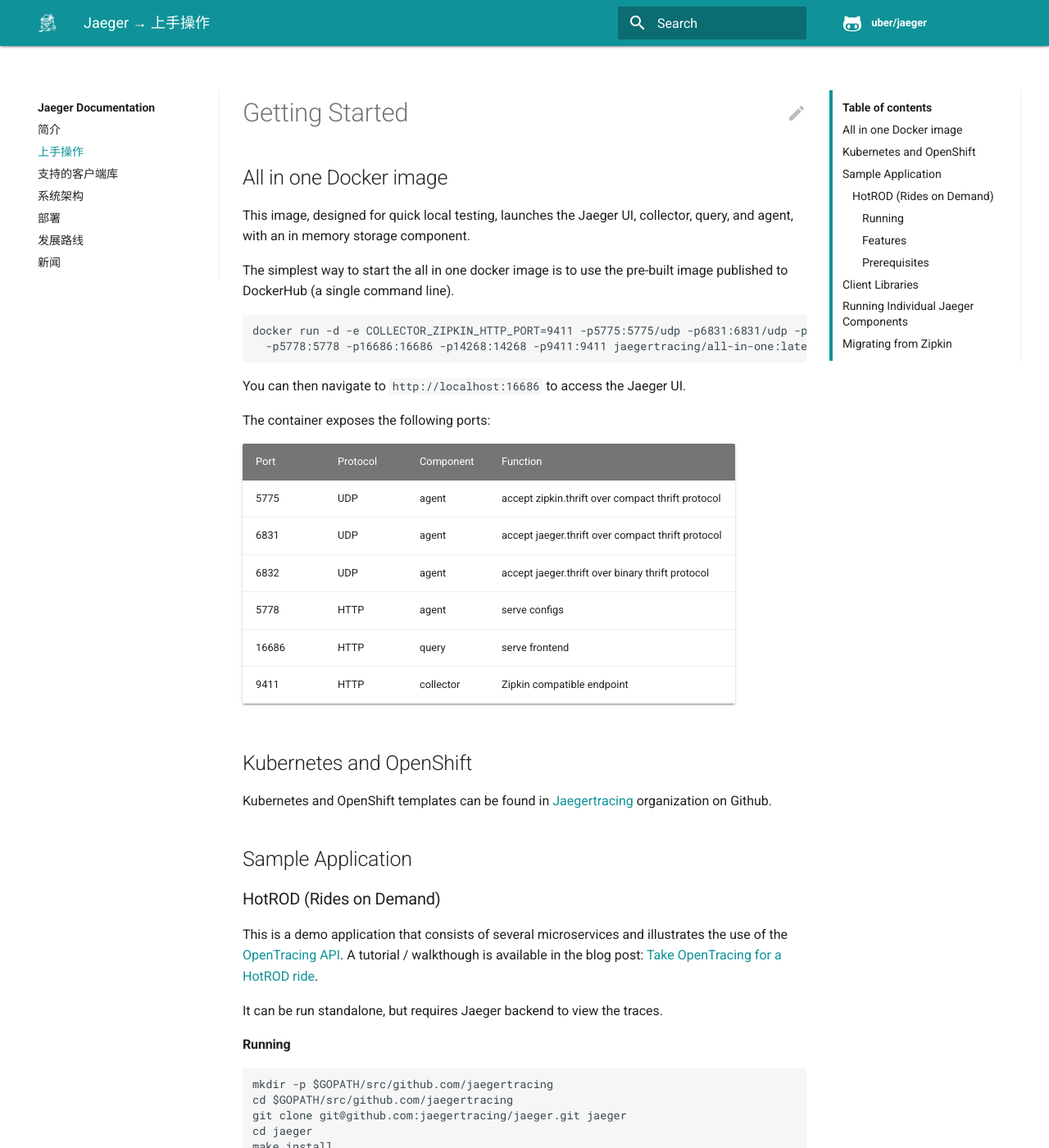
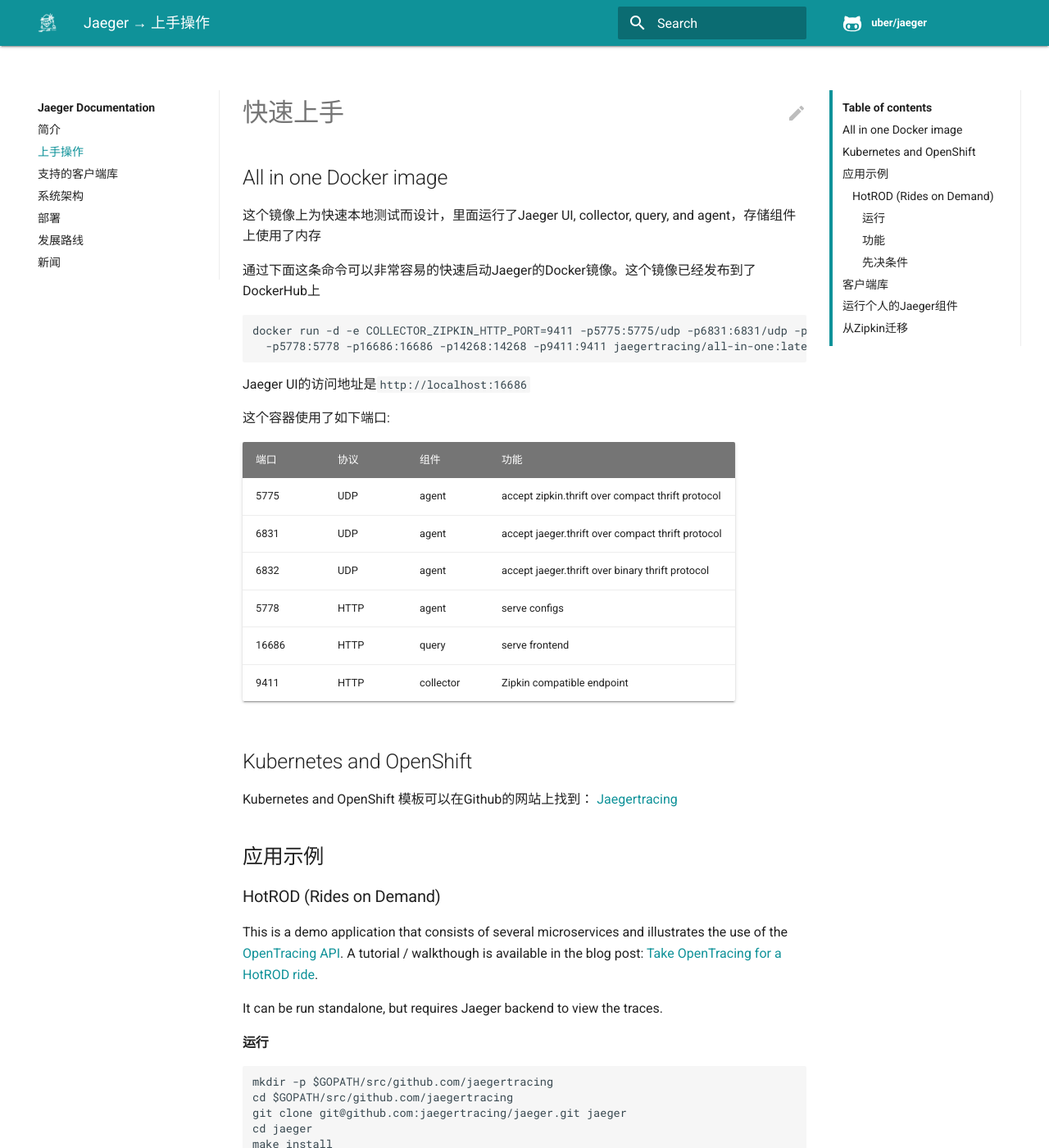
Before and after one commit to Corey-Wang/jaeger-docs-zh-cn, an MkDocs documentation site: the page built from docs/getting_started.md, in a window 1280 px wide and 1400 px high. Shown: the whole window at 82% size. Built offline with MkDocs 1.6.1, drawn with Linux system fonts in a browser that asks for light colours; comment, search, counter and statistics services are not loaded; old or Windows-style settings are respelled for this version of MkDocs; some of the changed text lies outside the part shown.

Commit message:
架构翻译

````diff
--- a/docs/getting_started.md
+++ b/docs/getting_started.md
@@ -1,21 +1,20 @@
-# Getting Started
+# 快速上手
 
 ## All in one Docker image
 
-This image, designed for quick local testing, launches the Jaeger UI, collector, query, and agent, with an in memory storage component.
+这个镜像上为快速本地测试而设计，里面运行了Jaeger UI, collector, query, and agent，存储组件上使用了内存
 
-The simplest way to start the all in one docker image is to use the pre-built image published to DockerHub (a single command line).
+通过下面这条命令可以非常容易的快速启动Jaeger的Docker镜像。这个镜像已经发布到了DockerHub上
 
 ```bash
 docker run -d -e COLLECTOR_ZIPKIN_HTTP_PORT=9411 -p5775:5775/udp -p6831:6831/udp -p6832:6832/udp \
   -p5778:5778 -p16686:16686 -p14268:14268 -p9411:9411 jaegertracing/all-in-one:latest
 ```
+Jaeger UI的访问地址是`http://localhost:16686`
 
-You can then navigate to `http://localhost:16686` to access the Jaeger UI.
+这个容器使用了如下端口:
 
-The container exposes the following ports:
-
-Port | Protocol | Component | Function
+端口 | 协议 | 组件 | 功能
 ---- | -------  | --------- | ---
 5775 | UDP      | agent     | accept zipkin.thrift over compact thrift protocol
 6831 | UDP      | agent     | accept jaeger.thrift over compact thrift protocol
@@ -26,10 +25,9 @@ Port | Protocol | Component | Function
 
 
 ## Kubernetes and OpenShift
-Kubernetes and OpenShift templates can be found in [Jaegertracing](https://github.com/jaegertracing/) organization on
-Github.
+Kubernetes and OpenShift 模板可以在Github的网站上找到： [Jaegertracing](https://github.com/jaegertracing/)
 
-## Sample Application
+## 应用示例
 
 ### HotROD (Rides on Demand)
 
@@ -41,7 +39,7 @@ A tutorial / walkthough is available in the blog post:
 It can be run standalone, but requires Jaeger backend to view the
 traces.
 
-#### Running
+#### 运行
 
 ```bash
 mkdir -p $GOPATH/src/github.com/jaegertracing
@@ -53,10 +51,10 @@ cd examples/hotrod
 go run ./main.go all
 ```
 
-Then navigate to `http://localhost:8080`.
+然后浏览器访问 `http://localhost:8080`.
 
 
-#### Features
+#### 功能
 
 -   Discover architecture of the whole system via data-driven dependency
     diagram.
@@ -71,18 +69,18 @@ Then navigate to `http://localhost:8080`.
 -   Use open source libraries with OpenTracing integration to get
     vendor-neutral instrumentation for free.
 
-#### Prerequisites
+#### 先决条件
 
--   You need Go 1.9 or higher installed on your machine.
--   Requires a [running Jaeger backend](#all-in-one-docker-image) to view the traces.
+-   必须安装了Go 1.9或更高的版本
+-   为了查看traces信息，需要运行[后台运行Jaeger](#all-in-one-docker-image)镜像
 
-## Client Libraries
+## 客户端库
 
-Look [here](client_libraries.md).
+请查看 [传送门](client_libraries.md).
 
-## Running Individual Jaeger Components
-Individual Jaeger backend components can be run from source.
-They all have their `main.go` in the `cmd` folder. For example, to run the `jaeger-agent`:
+## 运行个人的Jaeger组件
+Jaeger后端组件可以通过源码的方式来运行
+在`cmd`目录下包含这些组件的入口程序 `main.go`, 举个例子，运行`Jaeger-agent`的命令如下
 
 ```bash
 mkdir -p $GOPATH/src/github.com/jaegertracing
@@ -93,13 +91,12 @@ make install
 go run ./cmd/agent/main.go
 ```
 
-## Migrating from Zipkin
+## 从Zipkin迁移
 
-Collector service exposes Zipkin compatible REST API `/api/v1/spans` and `/api/v2/spans` for both
-JSON and thrift encoding.
-By default it's disabled. It can be enabled with `--collector.zipkin.http-port=9411`.
+Collector服务提供了公开的兼容Zipkin Rest API `/api/v1/spans` and `/api/v2/spans` ，支持JSON和thrift两个格式
+但是，默认配置下上关闭的，需要通过`--collector.zipkin.http-port=9411`参数来激活使用
 
-Zipkin Thrift IDL file can be found in [jaegertracing/jaeger-idl](https://github.com/jaegertracing/jaeger-idl/blob/master/thrift/zipkincore.thrift).
-It's compatible with [openzipkin/zipkin-api](https://github.com/openzipkin/zipkin-api/blob/master/thrift/zipkinCore.thrift)
+Zipkin Thrift 接口语言描述在这里： [jaegertracing/jaeger-idl](https://github.com/jaegertracing/jaeger-idl/blob/master/thrift/zipkincore.thrift).
+他和Zipkin官方的 [openzipkin/zipkin-api](https://github.com/openzipkin/zipkin-api/blob/master/thrift/zipkinCore.thrift)兼容的
 
 [hotrod-tutorial]: https://medium.com/@YuriShkuro/take-opentracing-for-a-hotrod-ride-f6e3141f7941
````
Also changed, not shown: docs/architecture.md (+10 -10 lines), docs/deployment.md (+2 -5 lines).
